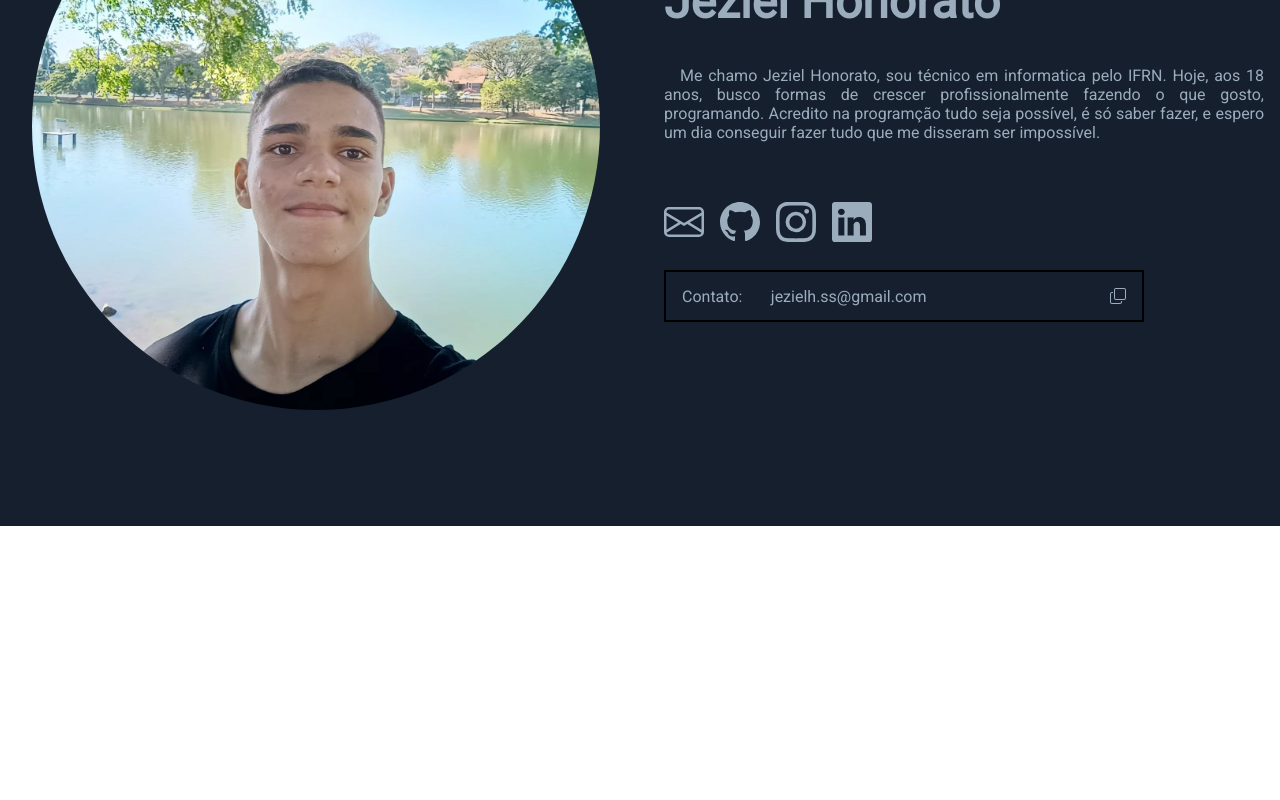
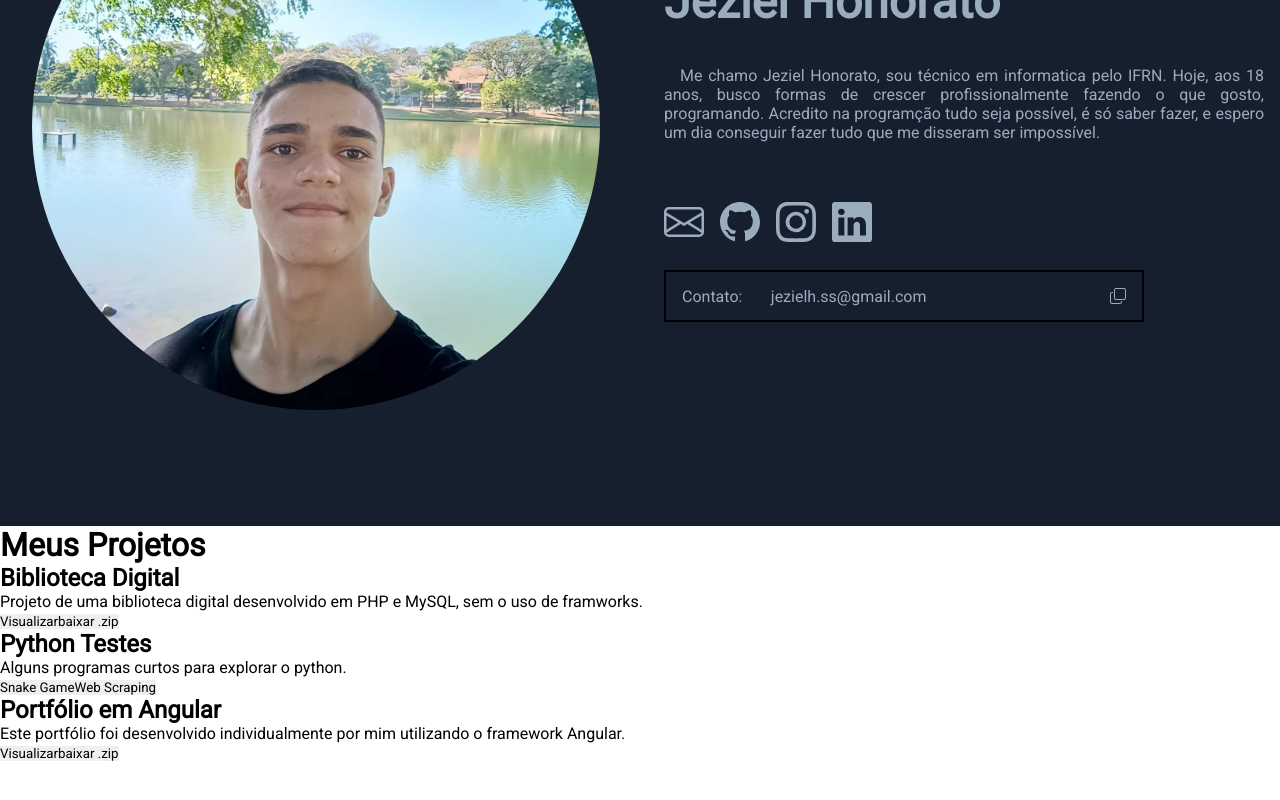
Before and after one commit to JezielHonorato/Portfolio, an Angular app in the folder PortfolioJezielHonorato/: page / in a window 1280 px wide. Shown: the part 274-1074 px from the top of the page. Built offline with nearby package versions, Linux system fonts and the light colour scheme.

Commit message:
meus projetos start

```diff
--- a/PortfolioJezielHonorato/src/app/components/header/header.component.css
+++ b/PortfolioJezielHonorato/src/app/components/header/header.component.css
@@ -13,7 +13,6 @@ header {
   animation: shadow 1ms ease-in-out;
   animation-timeline: scroll();
   animation-range: cover 0% cover 50%;
-
 
   a {
     text-decoration: none;
--- a/PortfolioJezielHonorato/src/app/components/home/home.component.css
+++ b/PortfolioJezielHonorato/src/app/components/home/home.component.css
@@ -20,7 +20,7 @@ main {
       border-radius: 100%;
       opacity: 0;
       animation: disappear 1ms ease-in-out;
-      animation-timeline: view();
+      animation-timeline: scroll();
     }
   }
 
@@ -115,7 +115,7 @@ main {
 }
 
 @keyframes disappear {
-  50% {
+  from {
     opacity: 1;
     max-width: 100%;
   }
--- a/PortfolioJezielHonorato/src/app/components/my-projects/my-projects.component.html
+++ b/PortfolioJezielHonorato/src/app/components/my-projects/my-projects.component.html
@@ -1,2 +1,24 @@
 <main>
+  <h1>Meus Projetos</h1>
+
+  <section>
+    <h1>Biblioteca Digital</h1>
+    <p>Projeto de uma biblioteca digital desenvolvido em PHP e MySQL, sem o uso de framworks.</p>
+    <button>Visualizar</button>
+    <button>baixar .zip</button>
+  </section>
+
+  <section>
+    <h1>Python Testes</h1>
+    <p>Alguns programas curtos para explorar o python.</p>
+    <button>Snake Game</button>
+    <button>Web Scraping</button>
+  </section>
+
+  <section>
+    <h1>Portfólio em Angular</h1>
+    <p>Este portfólio foi desenvolvido individualmente por mim utilizando o framework Angular.</p>
+    <button>Visualizar</button>
+    <button>baixar .zip</button>
+  </section>
 </main>
```
